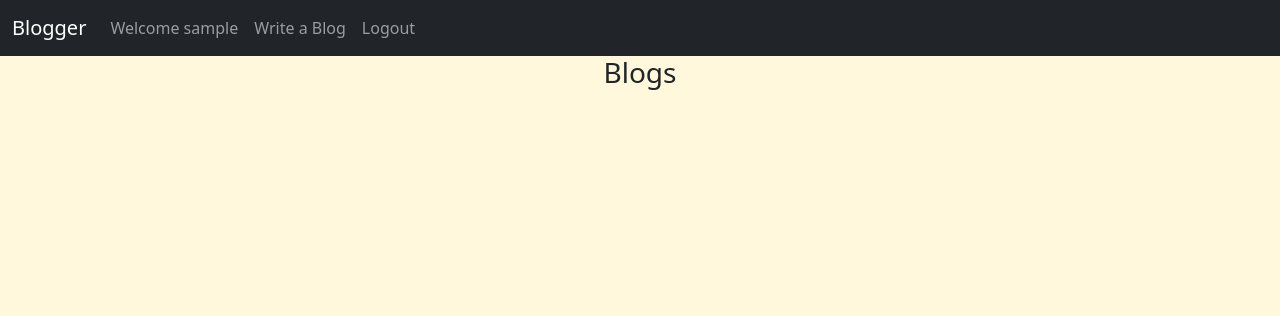
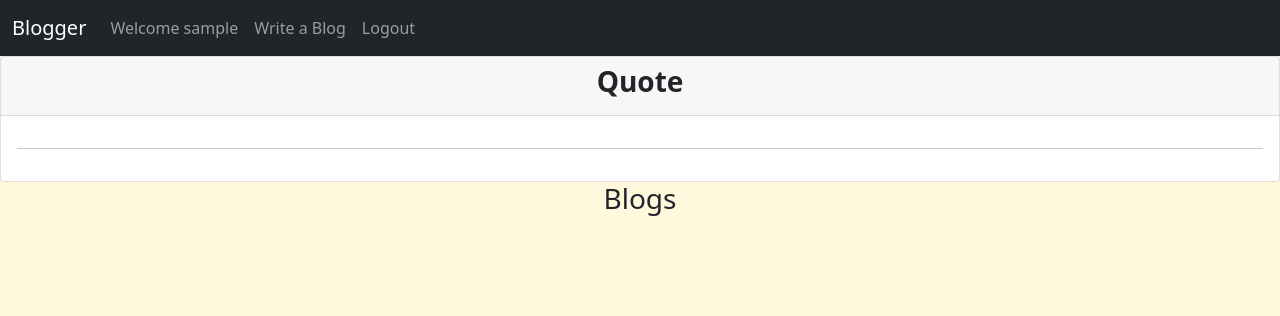
Before and after one commit to AdnanK1/blogger, a Flask app: template app/templates/index.html in a window 1280 px wide. Shown: the top 316 px of the page. Run offline with Flask 2, Linux system fonts and the light colour scheme; the template is opened without the code that fills it, so the values that code supplies are empty; the visitor is signed in with stand-in values (Sample User, id 1); data comes from the database, SQL or seed files in the repository.

Commit message:
Requests: Installed requests and implemented it to get the url

```diff
--- a/app/main/views.py
+++ b/app/main/views.py
@@ -4,12 +4,16 @@
 from ..models import User,Blog,Comment
 from ..extensions import db
 from flask_login import login_user,logout_user
+from ..request import get_quote
 
 @main.route('/')
 @main.route('/home')
 def index_page():
     blogs = Blog.query.all()
-    return render_template('index.html',blogs=blogs)
+    users = User.query.all()
+    comments = Comment.query.all()
+    quotes = get_quote()
+    return render_template('index.html',blogs=blogs,quotes=quotes)
 
 @main.route('/register', methods=['GET', 'POST'])
 def register_page():
--- a/app/templates/index.html
+++ b/app/templates/index.html
@@ -3,6 +3,19 @@
 Home Page
 {% endblock %}
 {% block content %}
+ <!-- REQUEST FROM QUOTE API -->
+ <div class="card">
+    <div class="card-header">
+        <h3 class="text-center"><strong>Quote</strong></h3>
+    </div>
+    <div class="card-body">
+        <blockquote class="blockquote-reverse">
+            <p>{{ quotes.quote }}</p>
+            <footer>{{ quotes.author }}</footer>
+        </blockquote>
+    <hr>
+    </div>
+</div>
 
 <h2 class="h3 mb-3 font-weight-normal">
     Blogs
--- a/requirements.txt
+++ b/requirements.txt
@@ -1,6 +1,8 @@
 alembic==1.7.7
 bcrypt==3.2.2
+certifi==2021.10.8
 cffi==1.15.0
+charset-normalizer==2.0.12
 click==8.1.3
 dnspython==2.2.1
 email-validator==1.2.1
@@ -23,7 +25,9 @@
 psycopg2==2.9.3
 psycopg2-binary==2.9.3
 pycparser==2.21
+requests==2.27.1
 SQLAlchemy==1.4.36
+urllib3==1.26.9
 Werkzeug==2.1.2
 WTForms==3.0.1
 zipp==3.8.0
```
